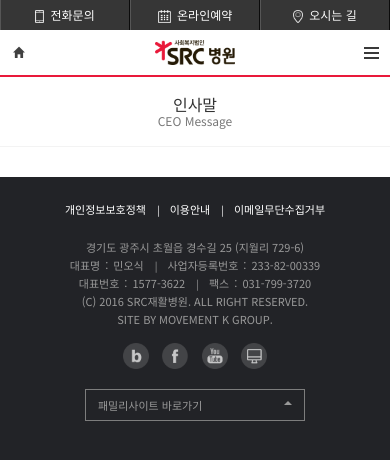
After one commit to jjaekong/src, a PHP site: page /mobile/introduce/greeting.php in a window 390 px wide. The commit adds this page. Shown: the top 460 px of the page. Run offline with PHP 8.4, Linux system fonts and the light colour scheme; some libraries are stand-ins or nearby versions.

Commit message:
모바일: 인사말 작성 중...

```diff
--- /dev/null
+++ b/mobile/introduce/greeting.php
@@ -0,0 +1,44 @@
+<?php require_once($_SERVER['DOCUMENT_ROOT'].'/mobile/inc/dochead.php'); ?>
+<link href="/css/introduce.css" rel="stylesheet" />
+</head>
+<body>
+	<?php require_once($_SERVER['DOCUMENT_ROOT'].'/mobile/inc/header.php'); ?>
+	<main id="content" class="introduce greeting">
+		<div class="page-title">
+			<h2>
+				인사말<br>
+				<small>CEO Message</small>
+			</h2>
+		</div>
+		<section class="">
+			<div class="section-header">
+
+			</div>
+			<div class="section-content">
+
+			</div>
+		</section>
+		<section class="">
+			<div class="section-header">
+
+			</div>
+			<div class="section-content">
+
+			</div>
+		</section>
+		<section class="">
+			<div class="section-header">
+
+			</div>
+			<div class="section-content">
+
+			</div>
+		</section>
+	</main>
+<style>
+
+</style>
+	<?php require_once($_SERVER['DOCUMENT_ROOT'].'/mobile/inc/footer.php'); ?>
+	<?php require_once($_SERVER['DOCUMENT_ROOT'].'/mobile/inc/docfoot.php'); ?>
+</body>
+</html>
--- a/mobile/sub.php
+++ b/mobile/sub.php
@@ -1,4 +1,5 @@
 <?php require_once($_SERVER['DOCUMENT_ROOT'].'/mobile/inc/dochead.php'); ?>
+
 </head>
 <body>
     <?php require_once($_SERVER['DOCUMENT_ROOT'].'/mobile/inc/header.php'); ?>
```
Also changed, not shown: mobile/css/introduce.css (added), mobile/images/introduce/ceo_message_img.jpg (added).
